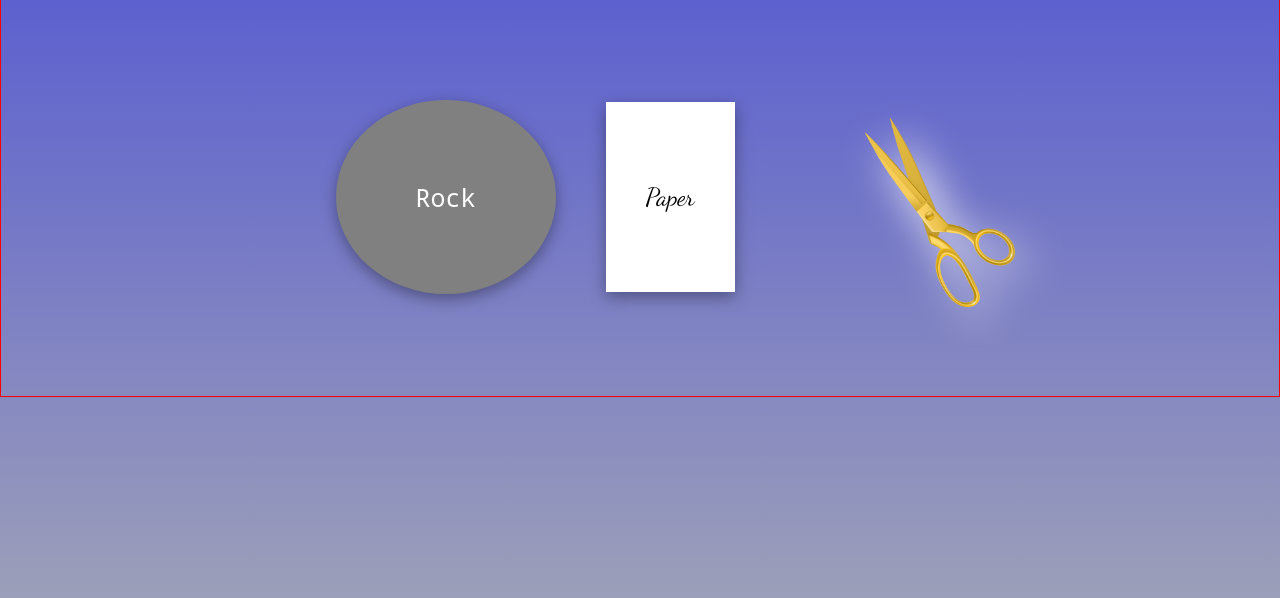
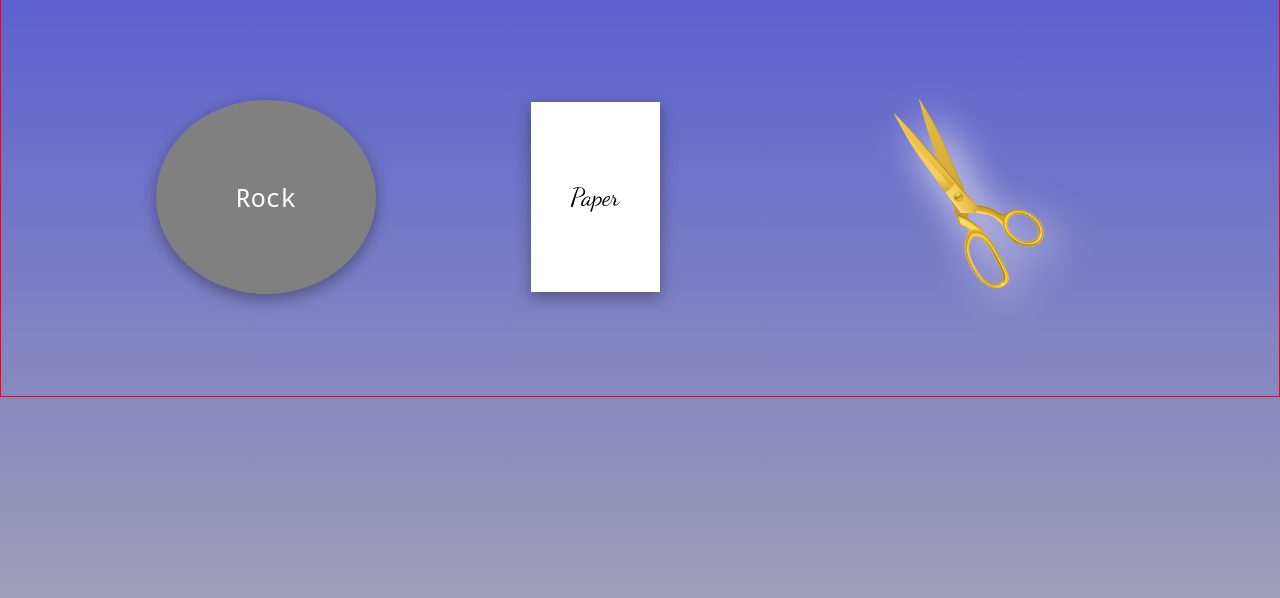
Before and after one commit to mauger1998/rock-paper-scissors, a plain HTML site: page index.html in a window 1280 px wide. Shown: the part 122-720 px from the top of the page. Drawn offline with Linux system fonts and the light colour scheme; a web font is replaced by a local one.

Commit message:
Rough layout finished for now will make better once i have logic working

```diff
--- a/style.css
+++ b/style.css
@@ -21,9 +21,9 @@ body {
     border:1px solid red;
     height:50vh;
     display:flex;
-    justify-content: center;
+    justify-content: space-evenly;
     align-items:center;
-    gap: 50px;
+
 }
 
 .btn {
@@ -57,8 +57,8 @@ body {
 }
 .scissors > img {
     width:150px;
-    position: absolute;
+    position: relative;
     filter: drop-shadow(10px 10px 20px white);
-    top:30vh;
+
 
 }
```
